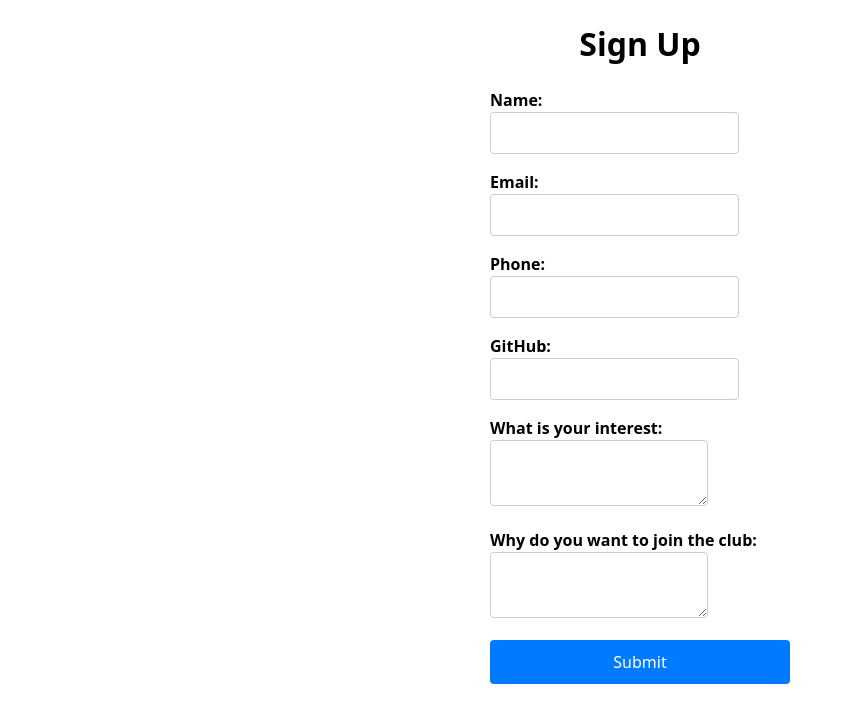
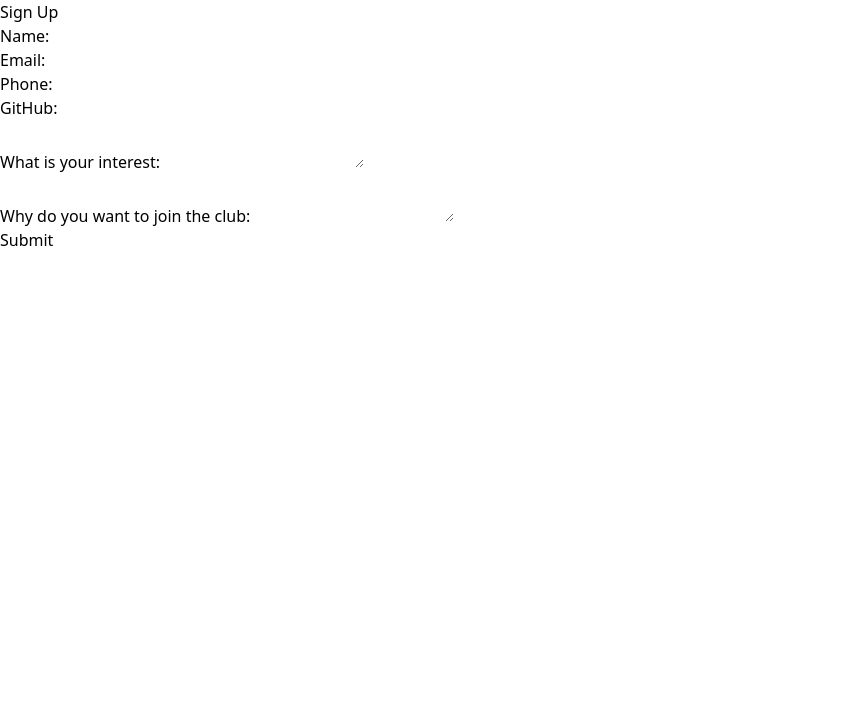
Before and after one commit to MystericalTH/EventManagement, a SvelteKit app in the folder src/frontend/: page /signup in a window 1280 px wide. Shown: the top 722 px of the page, without its empty margins (0-853 px from the left). Built offline with nearby package versions, Linux system fonts and the light colour scheme.

Commit message:
fix style

```diff
--- a/src/frontend/src/routes/signup/+page.svelte
+++ b/src/frontend/src/routes/signup/+page.svelte
@@ -58,63 +58,11 @@
     </div>
     <div>
         <label for="interest">What is your interest:</label>
-        <textarea type="url" id="interest" bind:value={interest} required />
+        <textarea id="interest" bind:value={interest} required></textarea>
     </div>
     <div>
         <label for="reason">Why do you want to join the club:</label>
-        <textarea type="url" id="reason" bind:value={reason} required />
+        <textarea id="reason" bind:value={reason} required></textarea>
     </div>
     <button type="submit">Submit</button>
   </form>
-
-  <style>
-    h1 {
-      text-align: center;
-      font-weight: bold;
-      font-size: xx-large;
-      margin: 20px 0;
-    }
-    form {
-      display: flex;
-      flex-direction: column;
-      width: 300px;
-      margin: 0 auto;
-    }
-
-    div {
-      margin-bottom: 16px;
-    }
-
-    label {
-      margin-bottom: 8px;
-      font-weight: bold;
-    }
-
-    input {
-      padding: 8px;
-      font-size: 16px;
-      border: 1px solid #ccc;
-      border-radius: 4px;
-    }
-
-    textarea {
-      padding: 8px;
-      font-size: 16px;
-      border: 1px solid #ccc;
-      border-radius: 4px;
-    }
-
-    button {
-      padding: 10px;
-      font-size: 16px;
-      background-color: #007BFF;
-      color: white;
-      border: none;
-      border-radius: 4px;
-      cursor: pointer;
-    }
-
-    button:hover {
-      background-color: #0056b3;
-    }
-  </style>
```
